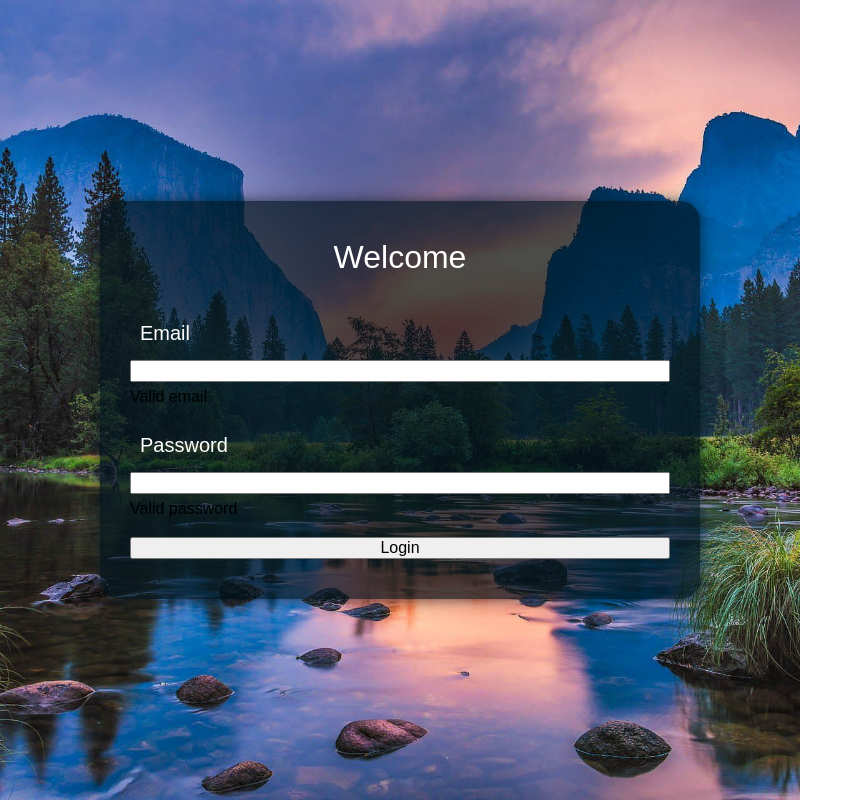
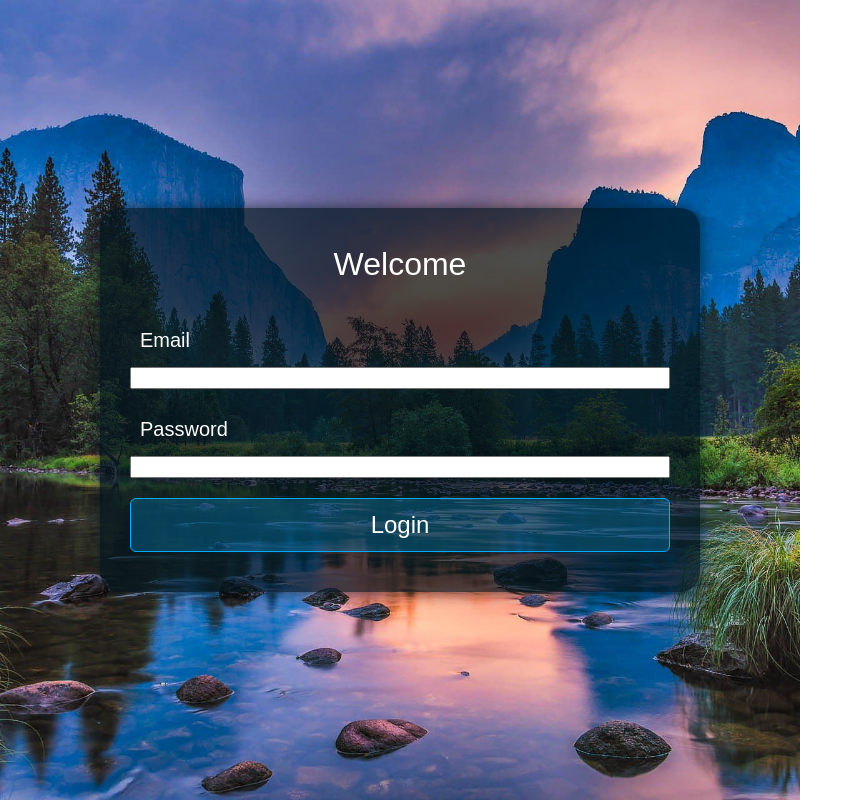
Before and after one commit to Vy187/login_screen, a React (Vite) app: page / in a window 1280 px wide. Shown: the whole page, without its empty margins (0-863 px from the left). Built offline with nearby package versions, Linux system fonts and the light colour scheme.

Commit message:
style: styled the form's login button

```diff
--- a/src/components/Login/styles.css
+++ b/src/components/Login/styles.css
@@ -2,6 +2,8 @@
     --primary-hsl       : 200, 100%, 50%;
     --primary-light-hsl : 200, 100%, 91%;
     --primary-dark-hsl  : 200, 100%, 6%;
+    --success-hsl       : 100, 60%, 50%;
+    --error-hsl         : 0, 60%, 50%;
 }
 
 .full-screen-container {
@@ -62,3 +64,25 @@
 .input-group input:focus {
     box-shadow: 0 0 0 1px hsl(var(--primary-hsl));
 }
+
+.input-group .message {
+    display     : none;
+    font-size   : .75rem;
+}
+
+.login-button {
+    padding         : .5em 1em;
+    font-size       : 1.5rem;
+    font-weight     : lighter;
+    color           : white;
+    background-color: hsl(var(--primary-hsl), .25);
+    border          : 1px solid hsl(var(--primary-hsl));
+    border-radius   : .25em;
+    outline         : none;
+    cursor          : pointer;
+}
+
+.login-button:hover,
+.login-button:focus {
+    background-color: hsl(var(--primary-hsl), .4);
+}
```
